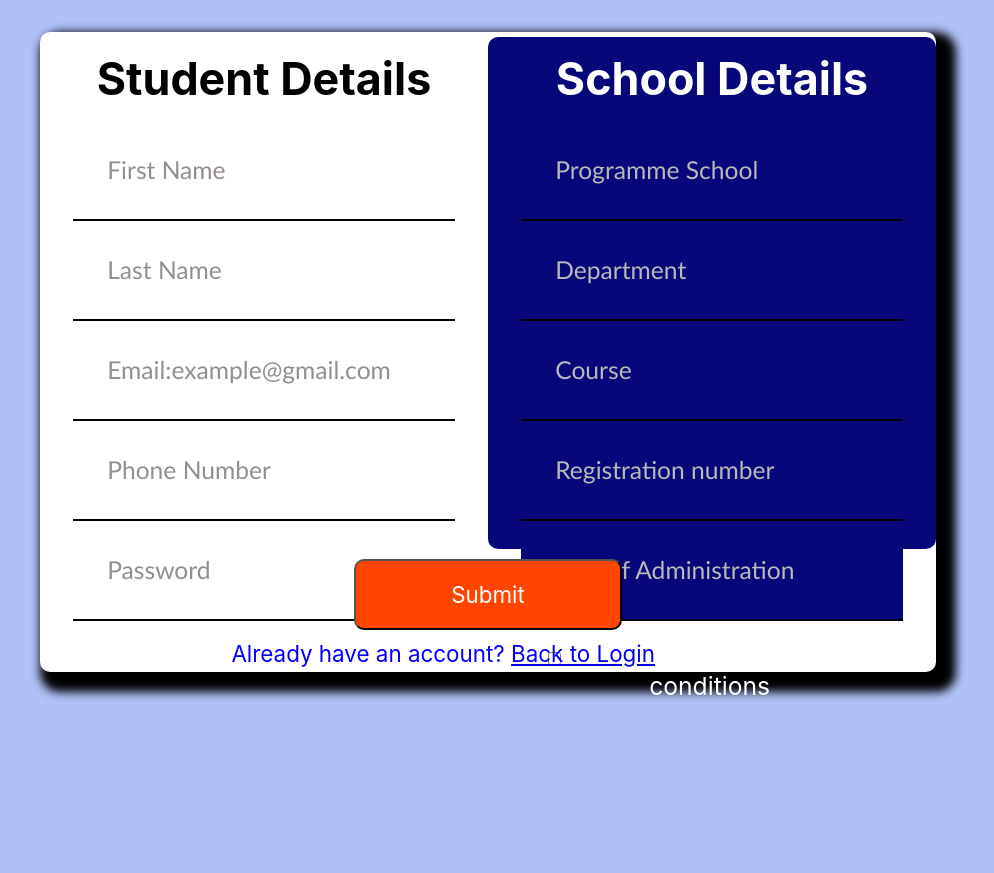
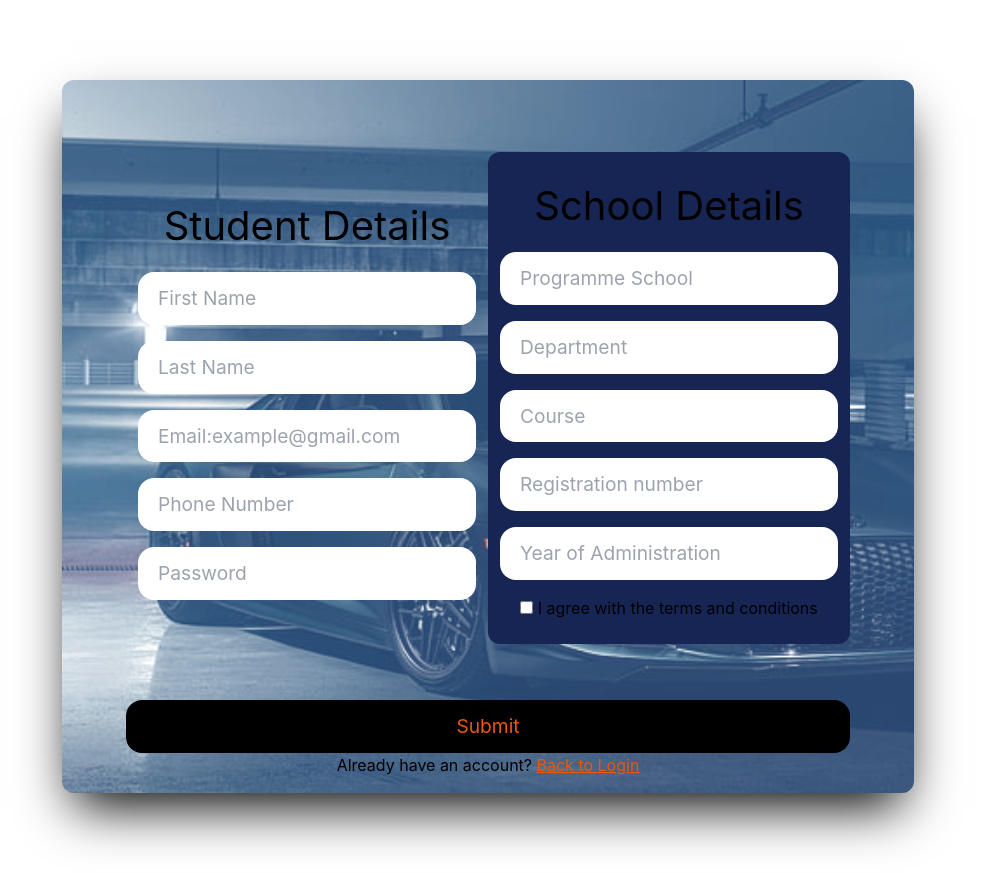
Before and after one commit to Anthony-mbaya/login-page-react, a React app: page / in a window 1280 px wide. Both pictures are taken after a click on the link "Sign Up". Shown: the whole page, without its empty margins (152-1146 px from the left). Before the commit the page ends 832 px from the top, so only its background shows below. Built offline with nearby package versions, Linux system fonts and the light colour scheme.

Commit message:
added and modified config files

```diff
--- a/package.json
+++ b/package.json
@@ -10,6 +10,7 @@
     "react-dom": "^18.2.0",
     "react-hook-form": "^7.50.1",
     "react-scripts": "5.0.1",
+    "tailwindcss": "^3.4.4",
     "web-vitals": "^2.1.4"
   },
   "scripts": {
--- a/src/Login.js
+++ b/src/Login.js
@@ -1,34 +1,57 @@
-import React from 'react';
-import {useForm} from 'react-hook-form';
-import './Register.css';
+import React from "react";
+import { useForm } from "react-hook-form";
+//import './Register.css';
 
-function Login({onSignUpClick}){
-    const {register,handleSubmit,formState:{errors},} = useForm();
-    function onSubmitFun(data){
-        {/*userData retrieved from the key(data.email in the registartion form)*/}
-        const userData = JSON.parse(localStorage.getItem(data.email));
-        if(userData){
-            if(userData.password === data.password){
-                alert('You have successful logged in.');
-            }else{
-                alert('email or password not matching')
-            }
-        }else{
-            alert('email or password not recorded')
-        }
-    };
+function Login({ onSignUpClick }) {
+  const {
+    register,
+    handleSubmit,
+    formState: { errors },
+  } = useForm();
+  function onSubmitFun(data) {
+    {
+      /*userData retrieved from the key(data.email in the registartion form)*/
+    }
+    const userData = JSON.parse(localStorage.getItem(data.email));
+    if (userData) {
+      if (userData.password === data.password) {
+        alert("You have successful logged in.");
+      } else {
+        alert("email or password not matching");
+      }
+    } else {
+      alert("email or password not recorded");
+    }
+  }
 
-    return(
-            <form onSubmit={handleSubmit(onSubmitFun)}>
-                <div id='login'>
-            <h1>Student Login Form</h1>
-                <input type='email' id='email' placeholder='Enter email address' {...register('email')}/>
-                <input type='password' id='password' placeholder='Enter password' {...register('password')}/>
-                <input type={'submit'} id='submit' />
-                <p>Don't have an account? <a href='#' onClick={onSignUpClick}>Sign Up</a></p>
-                </div>
-            </form>
-    )
+  return (
+    <form onSubmit={handleSubmit(onSubmitFun)} className="bg-dynamicBg bg-cover bg-center bg-blend-overlay bg-slate-400 fadebg text-white font-bold w-fit mx-auto my-20 px-10 py-20 rounded-xl shadow-2xl shadow-black ">
+      <div id="login" className="flex flex-col gap-4 sm:gap-6 items-center justify-center">
+        <h1 className="text-[2em] sm:text-[2.5em]">Student Login Form</h1>
+        <input
+          type="email"
+          id="email"
+          placeholder="Student Email"
+          {...register("email")}
+          className="px-5 py-3 rounded-2xl outline-none text-black sm:text-[1.2em]"
+        />
+        <input
+          type="password"
+          id="password"
+          placeholder="Enter password"
+          {...register("password")}
+          className="px-5 py-3 rounded-2xl outline-none text-black sm:text-[1.2em]"
+        />
+        <input type={"submit"} id="submit" className="px-5 py-3 rounded-2xl bg-black text-orange-600 sm:text-[1.2em]" />
+        <p>
+          Don't have an account?{" "}
+          <a href="#" onClick={onSignUpClick} className="text-orange-600 underline" >
+            Sign Up
+          </a>
+        </p>
+      </div>
+    </form>
+  );
 }
 
 export default Login;
--- a/src/Register.css
+++ b/src/Register.css
@@ -4,7 +4,7 @@
 }
 body{
   background-color: rgb(176, 193, 247);
-  height: 100vh;
+  height: 90vh;
 }
 .regClass{
   background-color: white;
--- a/src/Register.js
+++ b/src/Register.js
@@ -1,58 +1,101 @@
-import React from 'react';
-import {useForm} from 'react-hook-form';
-import './Register.css';
+import React from "react";
+import { useForm } from "react-hook-form";
+//import "./Register.css";
 
-function Register({onLoginClick}) {
-  const {register,handleSubmit,formState: {errors}} = useForm();
-  function onSubmit(data){
-    localStorage.setItem(data.email, JSON.stringify({
-      fname: data.fname,lname:data.lname, password: data.password
-    }));
-    console.log(JSON.parse(localStorage.getItem(data.email)))
+function Register({ onLoginClick }) {
+  const {
+    register,
+    handleSubmit,
+    formState: { errors },
+  } = useForm();
+  function onSubmit(data) {
+    localStorage.setItem(
+      data.email,
+      JSON.stringify({
+        fname: data.fname,
+        lname: data.lname,
+        password: data.password,
+      })
+    );
+    console.log(JSON.parse(localStorage.getItem(data.email)));
   }
   return (
-    <div className='container' id='registration' >
-       <form className='form' onSubmit={handleSubmit(onSubmit)}  >
-         <div className="regClass" >
+    <div id="registration" className="w-fit mx-auto my-20">
+      <form className="w-fit bg-dynamicBg bg-cover bg-blend-overlay bg-center bg-slate-400 rounded-xl px-16 py-4 shadow-2xl shadow-black" onSubmit={handleSubmit(onSubmit)}>
+        <div className="w-fit flex justify-around">
+          {/*left panel on the display for credentials*/}
+          <div className="w-fit  flex flex-col gap-4 items-center justify-center px-3 py-6">
+            <h2 className="text-[2em] sm:text-[2.5em]">Student Details</h2>
 
-      {/*left panel on the display for credentials*/}
-          <div className='leftPanel'>
-              <h2>Student Details</h2>
+            <input
+              type="text"
+              {...register("fname")}
+              name="fname"
+              placeholder="First Name"
+              className="px-5 py-3 rounded-2xl outline-none text-black sm:text-[1.2em]"
+            />
 
-                <input type='text' {...register('fname')} name='fname'  placeholder='First Name' />
+            <input
+              type="text"
+              {...register("lname")}
+              name="lname"
+              placeholder="Last Name"
+              className="px-5 py-3 rounded-2xl outline-none text-black sm:text-[1.2em]"
+            />
 
-                <input type='text' {...register('lname')}  name='lname' placeholder='Last Name'/>
+            <input
+              type="email"
+              {...register("email")}
+              name="email"
+              placeholder="Email:example@gmail.com"
+              className="px-5 py-3 rounded-2xl outline-none text-black sm:text-[1.2em]"
+            />
 
-                <input type='email' {...register('email')}  name='email' placeholder='Email:example@gmail.com' />
+            <input type="number" name="number" placeholder="Phone Number" className="px-5 py-3 rounded-2xl outline-none text-black sm:text-[1.2em]" />
 
-                <input type='number' name='number' placeholder='Phone Number' />
-
-                <input type='password' {...register('password')}  name='password' placeholder='Password' />
-
+            <input
+              type="password"
+              {...register("password")}
+              name="password"
+              placeholder="Password"
+              className="px-5 py-3 rounded-2xl outline-none text-black sm:text-[1.2em]"
+            />
           </div>
 
-         {/*right panel having school data*/}
-          <div  className='rightPanel'>
-              <h2>School Details</h2>
-               <input type='text' name='school' placeholder='Programme School' />
+          {/*right panel having school data*/}
+          <div className="w-fit flex flex-col gap-4 items-center justify-center px-3 py-6 bg-blue-950 rounded-xl my-14 ">
+            <h2 className="text-[2em] sm:text-[2.5em]">School Details</h2>
+            <input type="text" name="school" className="px-5 py-3 rounded-2xl outline-none text-black sm:text-[1.2em]"  placeholder="Programme School" />
 
-               <input type='text'  name='department' placeholder='Department' />
+            <input type="text" name="department" className="px-5 py-3 rounded-2xl outline-none text-black sm:text-[1.2em]" placeholder="Department" />
 
-               <input type='text'  name='course' placeholder='Course' />
+            <input type="text" name="course" className="px-5 py-3 rounded-2xl outline-none text-black sm:text-[1.2em]" placeholder="Course" />
 
-               <input type='text'  name='regNo' placeholder='Registration number' />
+            <input type="text" name="regNo" className="px-5 py-3 rounded-2xl outline-none text-black sm:text-[1.2em]" placeholder="Registration number" />
 
-               <input type='text'  name='course' placeholder='Year of Administration' />
+            <input
+              type="text"
+              name="course"
+              placeholder="Year of Administration" className="px-5 py-3 rounded-2xl outline-none text-black sm:text-[1.2em]"
+            />
 
-              <p><input type ='checkbox' name='check' /> I agree with the terms and conditions</p>
+            <p>
+              <input type="checkbox" name="check" /> I agree with the terms and
+              conditions
+            </p>
+          </div>
+          </div>
+          <input type={"submit"} className="w-full text-center px-5 py-3 rounded-2xl bg-black text-orange-600 sm:text-[1.2em] mx-auto" />
 
-          </div>
-          <input type={'submit'} className='submitBtn'/>
-          <p>Already have an account? <a href='#' onClick={onLoginClick}>Back to Login</a></p>
-        </div>
+          <p className="w-full text-center">
+            Already have an account?{" "}
+            <a href="#" onClick={onLoginClick} className="text-orange-600 underline">
+              Back to Login
+            </a>
+          </p>
 
       </form>
-     </div>
+    </div>
   );
 }
 
--- a/src/index.css
+++ b/src/index.css
@@ -1,3 +1,7 @@
+@tailwind base;
+@tailwind components;
+@tailwind utilities;
+
 body {
   margin: 0;
   font-family: -apple-system, BlinkMacSystemFont, 'Segoe UI', 'Roboto', 'Oxygen',
--- /dev/null
+++ b/tailwind.config.js
@@ -0,0 +1,14 @@
+/** @type {import('tailwindcss').Config} */
+module.exports = {
+  content: [
+    "./src/**/*.{js,jsx,ts,tsx}",
+  ],
+  theme: {
+    extend: {
+      backgroundImage:{
+        'dynamicBg':"url('2018-audi-black-car-car-wallpaper-preview.jpg')",
+      },
+    },
+  },
+  plugins: [],
+}
```
Also changed, not shown: src/2018-audi-black-car-car-wallpaper-preview.jpg (added), vercel.json (added), 2 other files.
